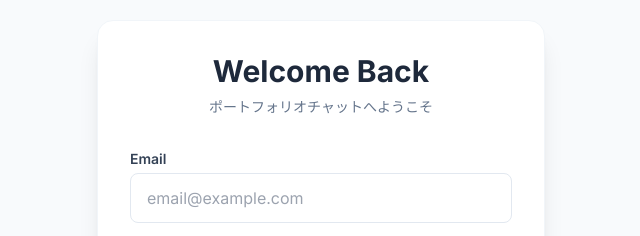
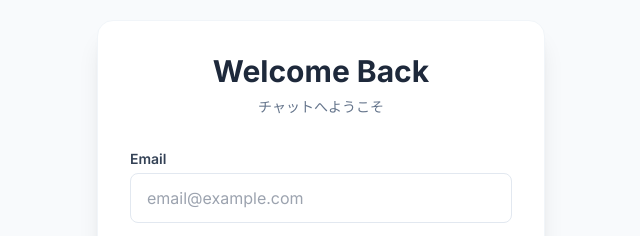
Before and after one commit to JunnosukeHirayama/Chat-api, a website: page index.html in a window 1280 px wide. Shown: the part 167-403 px from the top of the page, 319-959 px from the left. Drawn offline with nearby package versions, Linux system fonts and the light colour scheme.

Commit message:
HTMLテキストの変更

```diff
--- a/index.html
+++ b/index.html
@@ -20,7 +20,7 @@
 
             <div class="text-center mb-8">
                 <h1 id="auth-title" class="text-3xl font-bold text-slate-800">Welcome Back</h1>
-                <p id="auth-subtitle" class="text-slate-500 mt-2 text-sm">ポートフォリオチャットへようこそ</p>
+                <p id="auth-subtitle" class="text-slate-500 mt-2 text-sm">チャットへようこそ</p>
             </div>
 
             <div id="auth-error" class="hidden bg-red-50 border border-red-200 text-red-600 px-4 py-3 rounded-xl text-xs font-semibold mb-6 transition-all">
```
